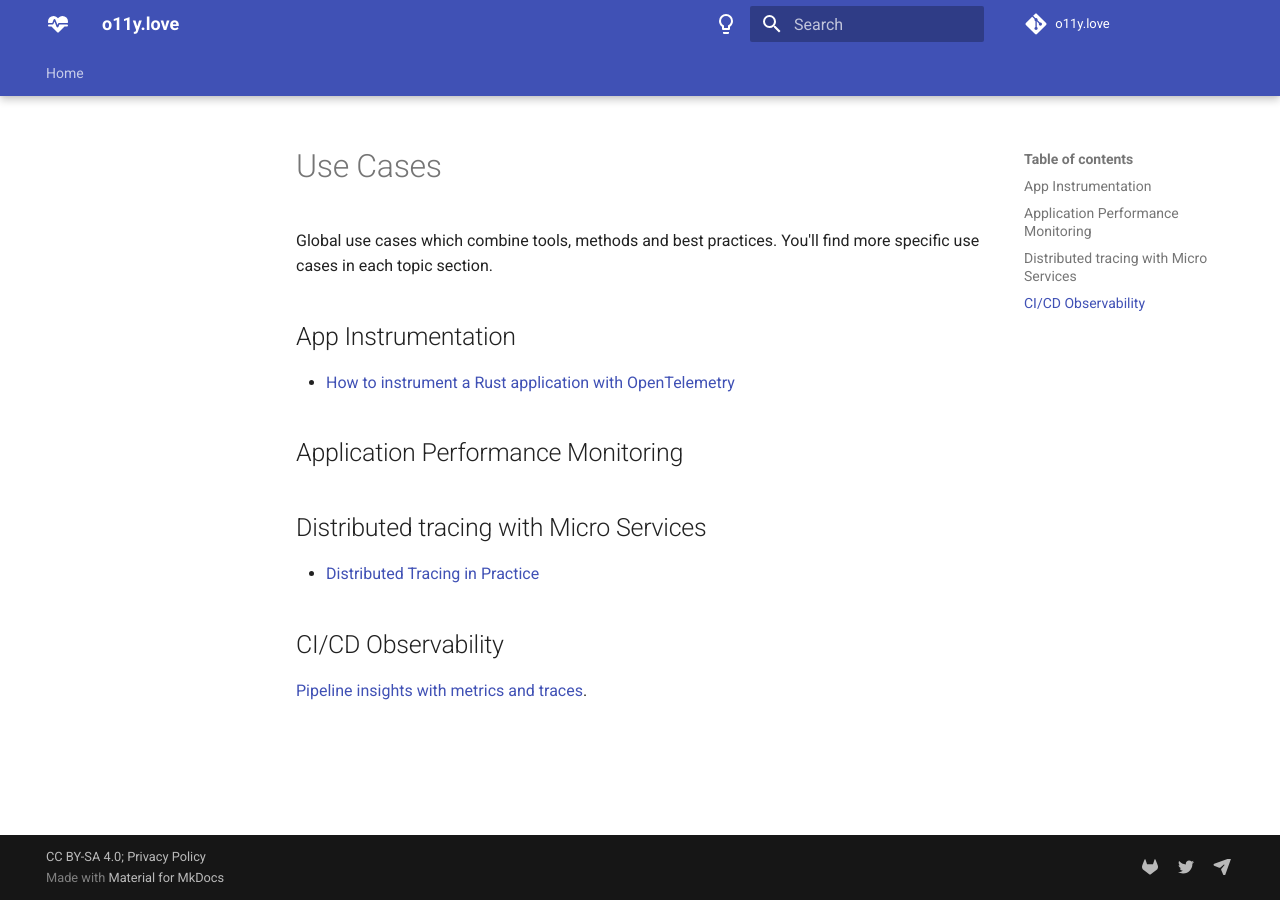
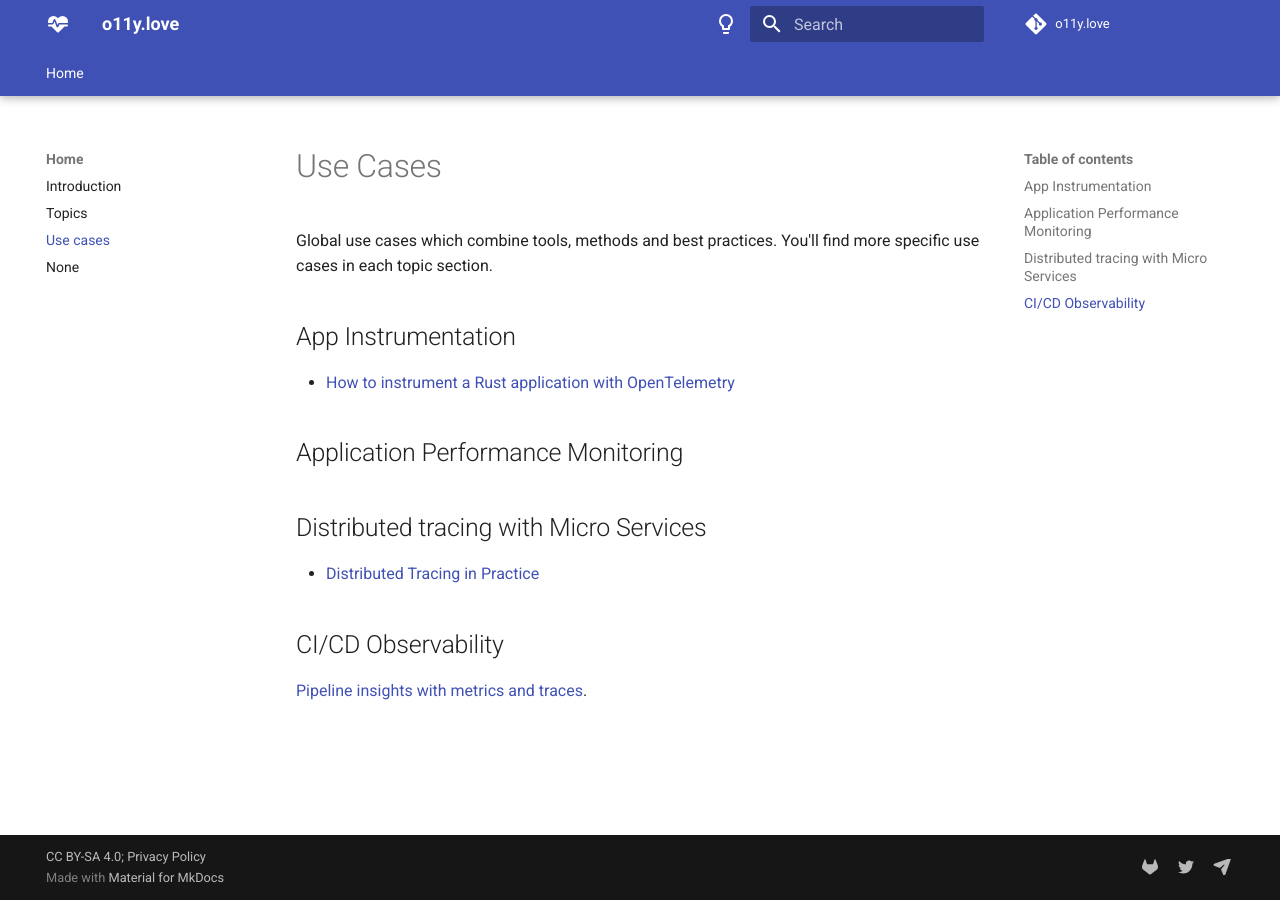
Before and after one commit to Morikoi/asteroid-blaster, an MkDocs documentation site: the page built from docs/use-cases.md, in a window 1280 px wide. Built offline with MkDocs 1.6.1 and Material for MkDocs 9.7.7, drawn with Linux system fonts in a browser that asks for light colours; comment, search, counter and statistics services are not loaded.

```diff
--- a/mkdocs.yml
+++ b/mkdocs.yml
@@ -101,4 +101,6 @@ plugins:
 nav:
   - Home:
     - Introduction: index.md
-    - Topics: to
+    - Topics: topics/index.md
+    - Use cases: use-cases.md
+    - Learning Resour
```
